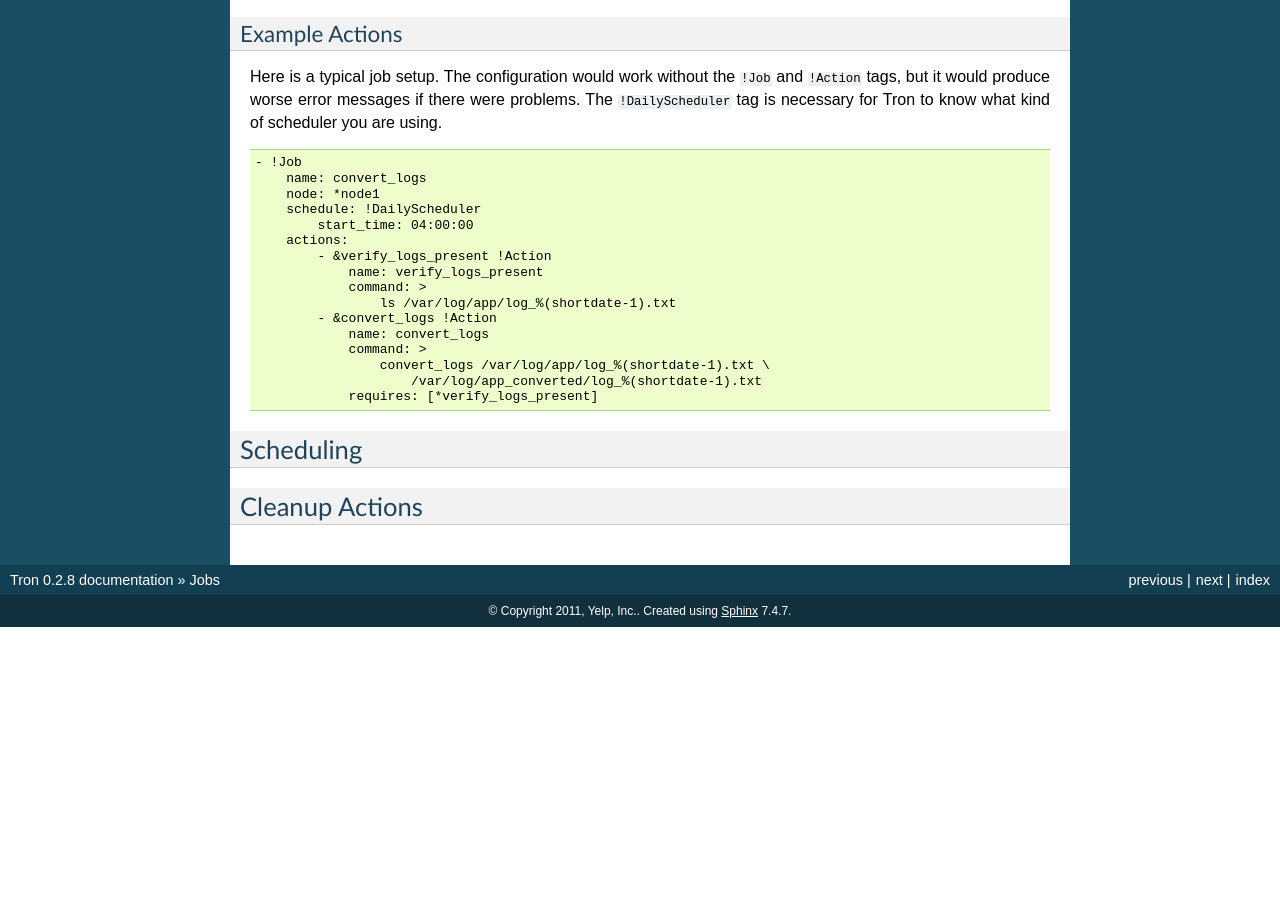
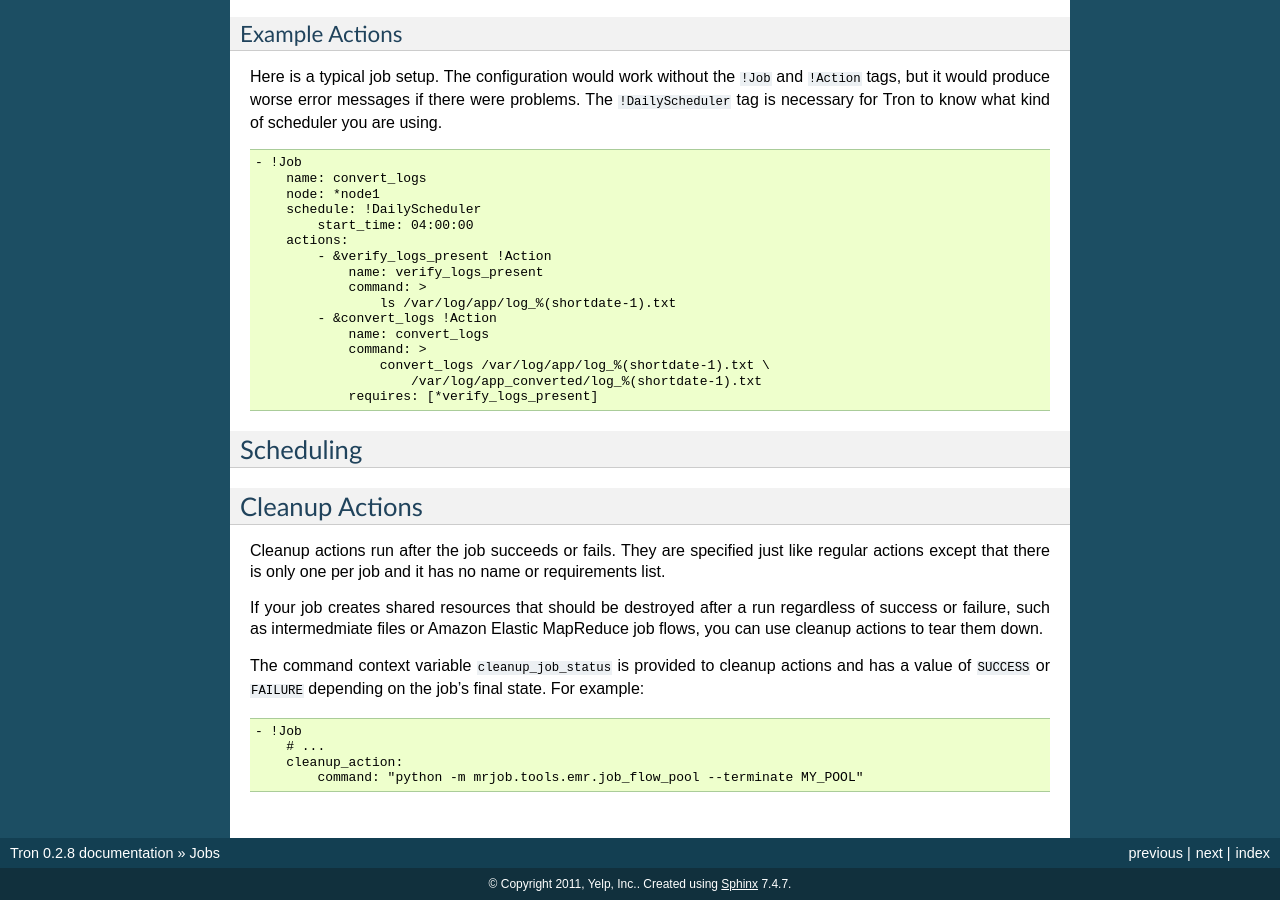
Before and after one commit to Yelp/Tron, a Sphinx documentation site: the page built from docs/jobs.rst, in a window 1280 px wide and 900 px high, scrolled down 1130 px. Built offline with Sphinx 7.4.7, drawn with Linux system fonts in a browser that asks for light colours; before the commit the page ends 1757 px from its top, so only the background shows below that.

Commit message:
Wrote about cleanup actions

```diff
--- a/docs/jobs.rst
+++ b/docs/jobs.rst
@@ -102,3 +102,20 @@ Scheduling
 
 Cleanup Actions
 ---------------
+
+Cleanup actions run after the job succeeds or fails. They are specified just
+like regular actions except that there is only one per job and it has no name
+or requirements list.
+
+If your job creates shared resources that should be destroyed after a run
+regardless of success or failure, such as intermedmiate files or Amazon Elastic
+MapReduce job flows, you can use cleanup actions to tear them down.
+
+The command context variable ``cleanup_job_status`` is provided to cleanup
+actions and has a value of ``SUCCESS`` or ``FAILURE`` depending on the job's
+final state. For example::
+
+    - !Job
+        # ...
+        cleanup_action:
+            command: "python -m mrjob.tools.emr.job_flow_pool --terminate MY_POOL"
```
